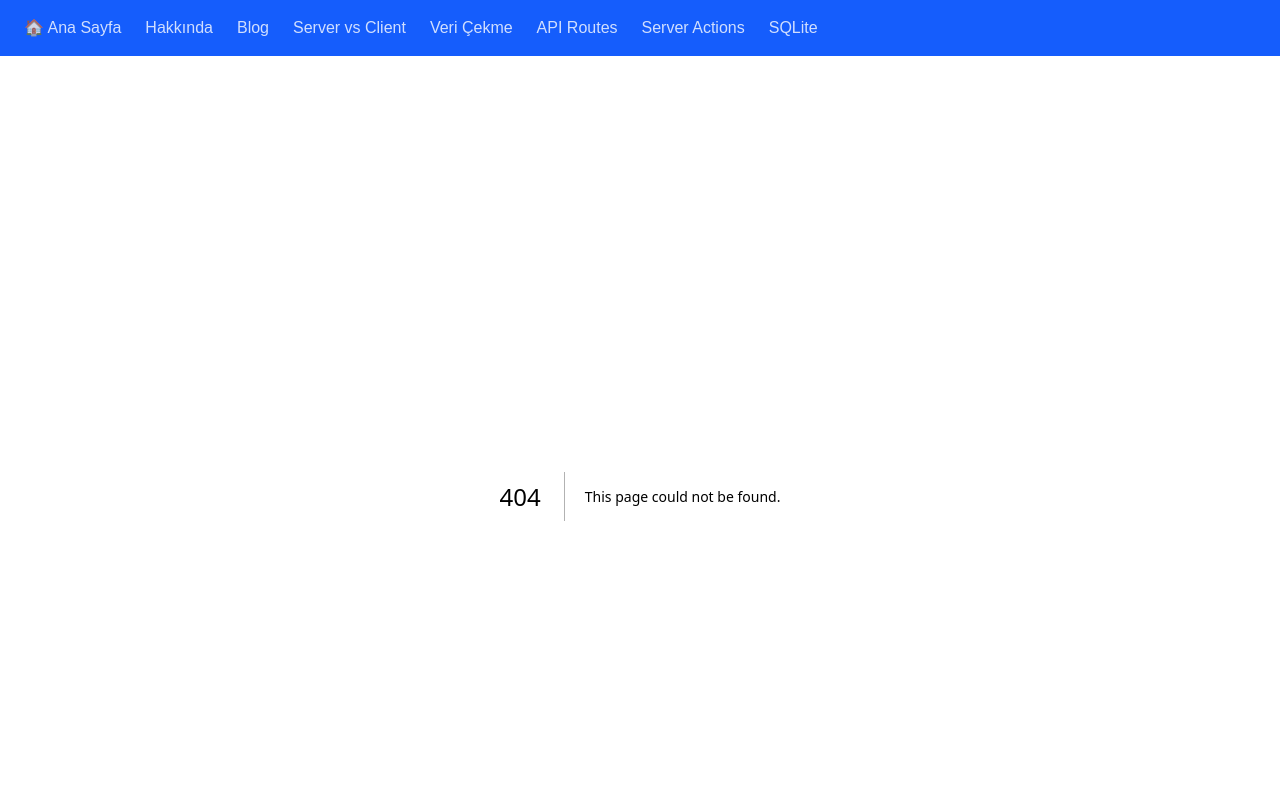
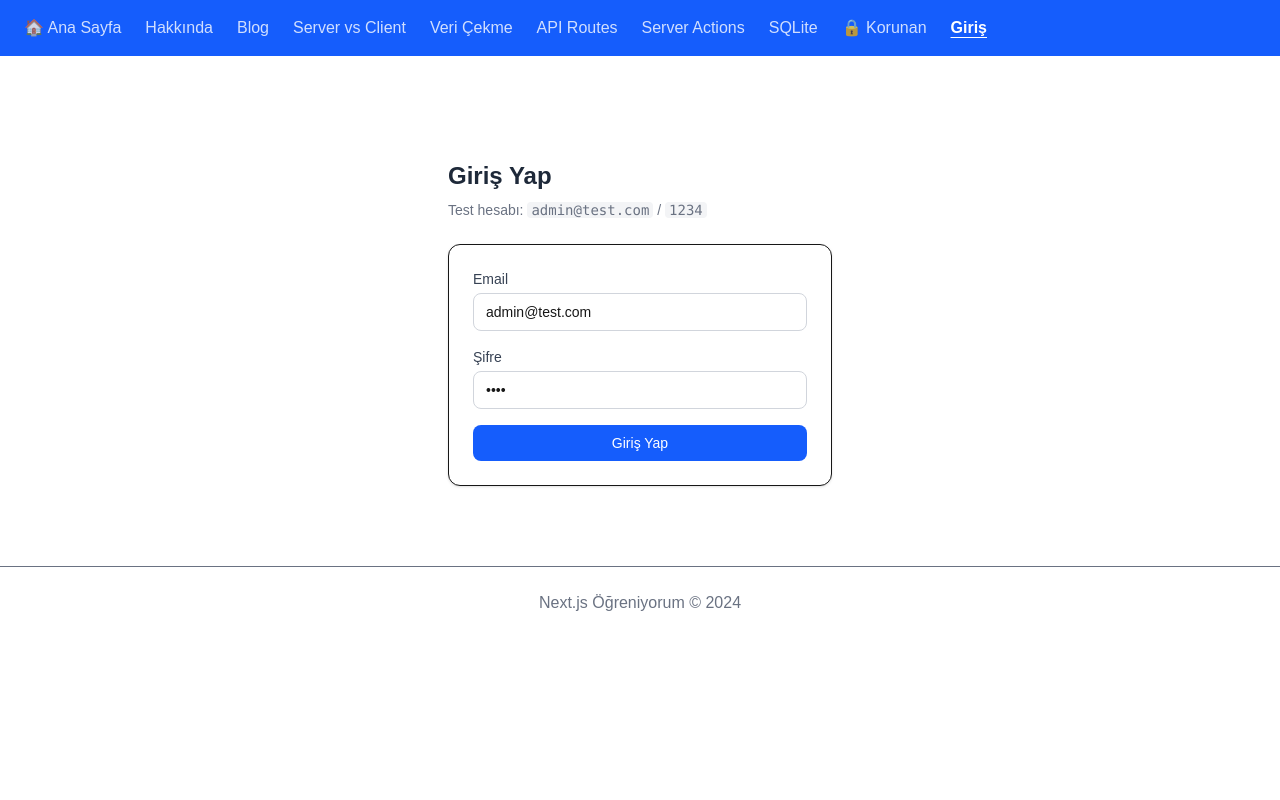
Before and after one commit to bsozer06/nextjs-ogreniyorum, a Next.js app: page /login in a window 1280 px wide. Before the commit this address had no page. Shown: the top 800 px of the page. Built offline with nearby package versions, Linux system fonts and the light colour scheme.

Commit message:
feat: implement authentication with NextAuth and create protected routes

```diff
--- /dev/null
+++ b/app/api/auth/[...nextauth]/route.ts
@@ -0,0 +1,6 @@
+// NextAuth tüm auth isteklerini buradan yönetir
+// /api/auth/signin, /api/auth/signout, /api/auth/session vb.
+
+import { handlers } from "@/auth";
+
+export const { GET, POST } = handlers;
--- a/app/components/Navbar.tsx
+++ b/app/components/Navbar.tsx
@@ -12,6 +12,8 @@ const linkler = [
   { href: "/api-demo", label: "API Routes" },
   { href: "/server-actions", label: "Server Actions" },
   { href: "/sqlite-demo", label: "SQLite" },
+  { href: "/korunan", label: "🔒 Korunan" },
+  { href: "/login", label: "Giriş" },
 ];
 
 export default function Navbar() {
--- /dev/null
+++ b/app/korunan/page.tsx
@@ -0,0 +1,50 @@
+// Korunan sayfa — sadece giriş yapmış kullanıcılar görebilir
+// Middleware zaten /login'e yönlendiriyor ama burada da kontrol ediyoruz
+
+import { auth, signOut } from "@/auth";
+import { redirect } from "next/navigation";
+
+export default async function KorunanSayfa() {
+  const session = await auth(); // sunucuda session oku
+
+  if (!session) redirect("/login"); // middleware'e rağmen ekstra güvenlik
+
+  return (
+    <div className="max-w-lg mx-auto mt-10">
+      <h1 className="text-3xl font-bold text-gray-800 mb-2">🔒 Korunan Sayfa</h1>
+      <p className="text-gray-500 mb-6">
+        Bu sayfayı sadece giriş yapmış kullanıcılar görebilir
+      </p>
+
+      {/* KULLANICI BİLGİSİ */}
+      <div className="bg-green-50 border border-green-200 rounded-xl p-5 mb-6">
+        <p className="text-green-700 font-semibold mb-3">✅ Giriş yapıldı!</p>
+        <div className="space-y-1 text-sm text-green-800">
+          <p><span className="font-medium">İsim:</span> {session.user?.name}</p>
+          <p><span className="font-medium">Email:</span> {session.user?.email}</p>
+        </div>
+      </div>
+
+      {/* SESSION OBJESI */}
+      <div className="bg-gray-900 text-gray-100 rounded-xl p-4 text-xs font-mono mb-6">
+        <p className="text-gray-400 mb-2">// await auth() şunu döndürür:</p>
+        <pre>{JSON.stringify(session, null, 2)}</pre>
+      </div>
+
+      {/* ÇIKIŞ */}
+      <form
+        action={async () => {
+          "use server";
+          await signOut({ redirectTo: "/" });
+        }}
+      >
+        <button
+          type="submit"
+          className="bg-red-500 text-white px-5 py-2 rounded-lg text-sm font-medium hover:bg-red-600"
+        >
+          Çıkış Yap
+        </button>
+      </form>
+    </div>
+  );
+}
--- /dev/null
+++ b/app/login/page.tsx
@@ -0,0 +1,72 @@
+// Login sayfası — Server Action ile giriş
+// signIn() NextAuth'un kendi fonksiyonu, fetch yazmaya gerek yok
+
+import { signIn } from "@/auth";
+import { AuthError } from "next-auth";
+import { redirect } from "next/navigation";
+
+export default function LoginSayfasi({
+  searchParams,
+}: {
+  searchParams: Promise<{ hata?: string }>;
+}) {
+  return (
+    <div className="max-w-sm mx-auto mt-16">
+      <h1 className="text-2xl font-bold text-gray-800 mb-2">Giriş Yap</h1>
+      <p className="text-gray-500 text-sm mb-6">
+        Test hesabı: <code className="bg-gray-100 px-1 rounded">admin@test.com</code> /{" "}
+        <code className="bg-gray-100 px-1 rounded">1234</code>
+      </p>
+
+      <form
+        action={async (formData: FormData) => {
+          "use server";
+          try {
+            await signIn("credentials", {
+              email: formData.get("email"),
+              password: formData.get("password"),
+              redirectTo: "/korunan",
+            });
+          } catch (error) {
+            if (error instanceof AuthError) {
+              redirect("/login?hata=1");
+            }
+            throw error; // redirect için gerekli
+          }
+        }}
+        className="bg-white rounded-xl shadow-sm border p-6 space-y-4"
+      >
+        <div>
+          <label className="block text-sm font-medium text-gray-700 mb-1">
+            Email
+          </label>
+          <input
+            name="email"
+            type="email"
+            defaultValue="admin@test.com"
+            className="w-full border border-gray-300 rounded-lg px-3 py-2 text-sm focus:outline-none focus:ring-2 focus:ring-blue-500"
+          />
+        </div>
+
+        <div>
+          <label className="block text-sm font-medium text-gray-700 mb-1">
+            Şifre
+          </label>
+          <input
+            name="password"
+            type="password"
+            defaultValue="1234"
+            className="w-full border border-gray-300 rounded-lg px-3 py-2 text-sm focus:outline-none focus:ring-2 focus:ring-blue-500"
+          />
+        </div>
+
+        <button
+          type="submit"
+          className="w-full bg-blue-600 text-white py-2 rounded-lg text-sm font-medium hover:bg-blue-700"
+        >
+          Giriş Yap
+        </button>
+      </form>
+    </div>
+  );
+}
--- /dev/null
+++ b/auth.ts
@@ -0,0 +1,37 @@
+// NextAuth v5 (Auth.js) konfigürasyonu
+// Credentials provider — kullanıcı adı + şifre ile giriş
+
+import NextAuth from "next-auth";
+import Credentials from "next-auth/providers/credentials";
+
+// Gerçek uygulamada bu kullanıcılar DB'den gelir
+const kullanicilar = [
+  { id: "1", name: "Admin", email: "admin@test.com", password: "1234" },
+  { id: "2", name: "Burhan", email: "burhan@test.com", password: "5678" },
+];
+
+export const { handlers, signIn, signOut, auth } = NextAuth({
+  providers: [
+    Credentials({
+      credentials: {
+        email: { label: "Email" },
+        password: { label: "Şifre", type: "password" },
+      },
+      authorize(credentials) {
+        // Kullanıcıyı bul ve şifreyi kontrol et
+        const kullanici = kullanicilar.find(
+          (k) =>
+            k.email === credentials.email &&
+            k.password === credentials.password
+        );
+
+        if (!kullanici) return null; // null → giriş başarısız
+
+        return { id: kullanici.id, name: kullanici.name, email: kullanici.email };
+      },
+    }),
+  ],
+  pages: {
+    signIn: "/login", // varsayılan NextAuth sayfası yerine kendi sayfamız
+  },
+});
--- a/package.json
+++ b/package.json
@@ -11,6 +11,7 @@
   "dependencies": {
     "better-sqlite3": "^12.9.0",
     "next": "16.2.4",
+    "next-auth": "^5.0.0-beta.31",
     "react": "19.2.4",
     "react-dom": "19.2.4"
   },
--- /dev/null
+++ b/proxy.ts
@@ -0,0 +1,9 @@
+// Proxy (eski adı: middleware) — her istekten ÖNCE çalışır
+// /korunan altındaki tüm sayfalara giriş zorunluluğu getirir
+// Next.js 16+ → dosya adı middleware.ts yerine proxy.ts oldu
+
+export { auth as proxy } from "@/auth";
+
+export const config = {
+  matcher: ["/korunan/:path*"], // sadece bu path'leri kontrol et
+};
```
Also changed, not shown: 2 other files (tests, documents, lock files or other folders).
